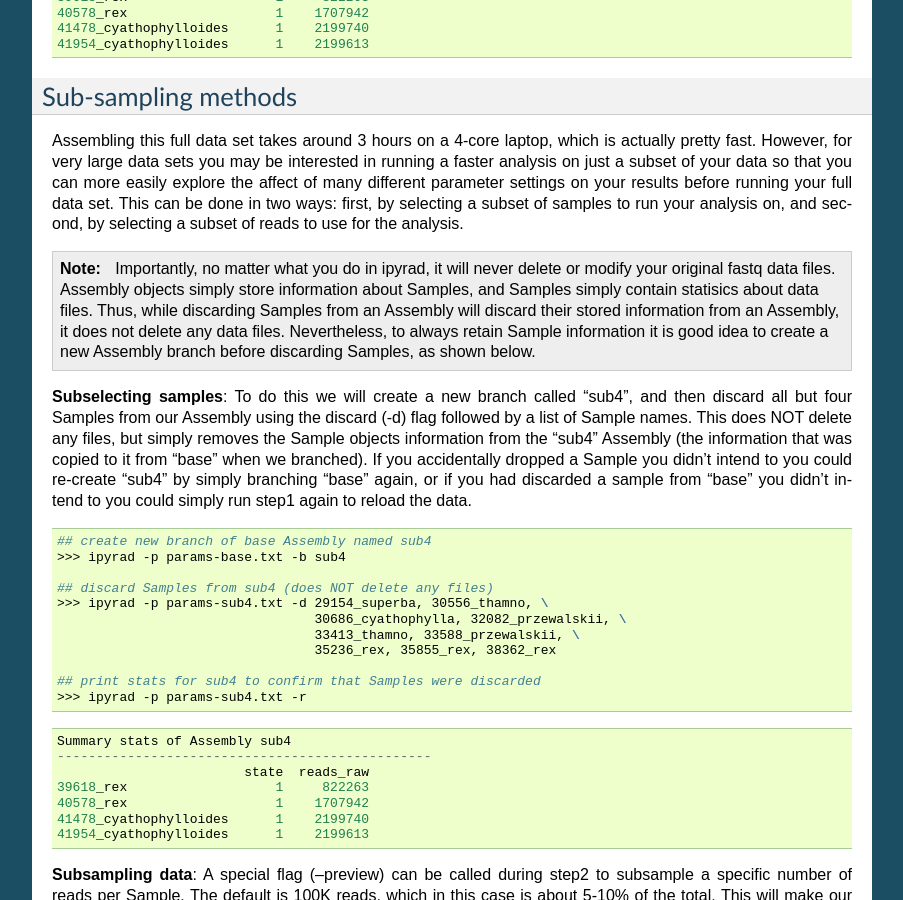
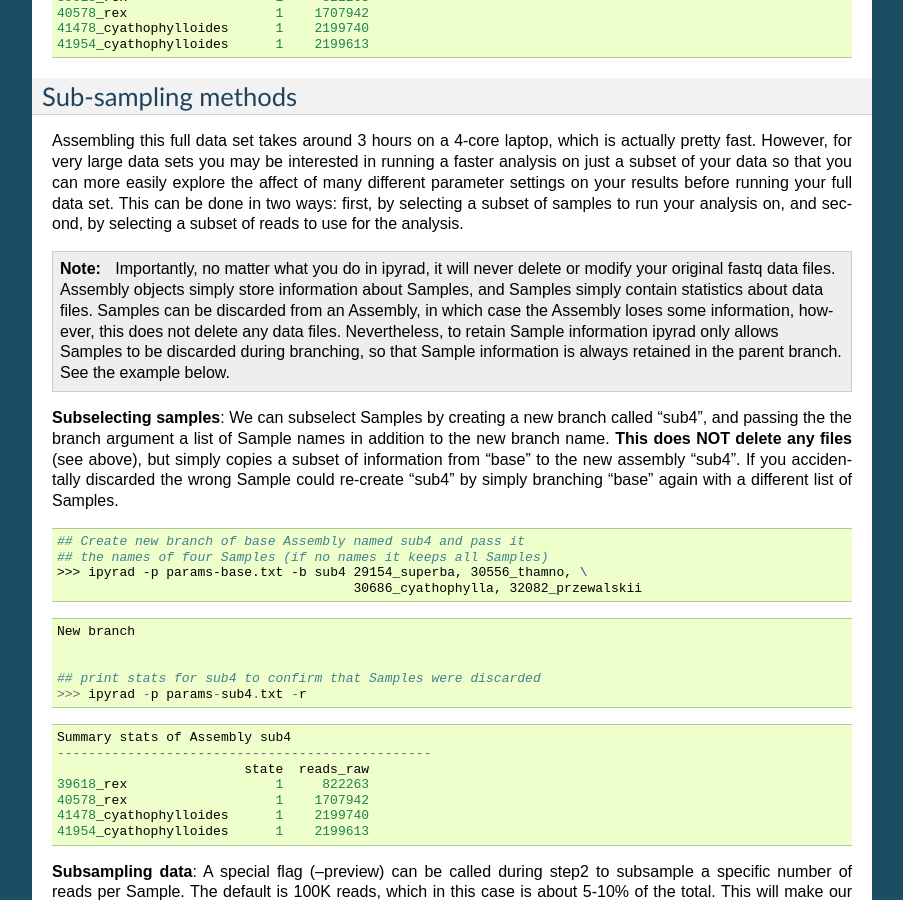
Before and after one commit to dereneaton/ipyrad, a Sphinx documentation site: the page built from docs/pedicularis_cli.rst, in a window 1280 px wide and 900 px high, scrolled down 1462 px. Shown: the whole window, without its empty margins (198-1101 px from the left). Built offline with Sphinx 7.4.7, drawn with Linux system fonts in a browser that asks for light colours; pages that are not in the unit, such as notebooks, are missing from menus; the version number is read from the project's files by our own code.

Commit message:
updating pedic tut

```diff
--- a/docs/pedicularis_cli.rst
+++ b/docs/pedicularis_cli.rst
@@ -124,34 +124,33 @@ a subset of reads to use for the analysis.
 .. note::
     Importantly, no matter what you do in ipyrad, it will never delete or
     modify your original fastq data files. Assembly objects simply store
-    information about Samples, and Samples simply contain statisics about
-    data files. Thus, while discarding Samples from an Assembly will discard
-    their stored information from an Assembly, it does not delete any data files.
-    Nevertheless, to always retain Sample information it is good idea to create
-    a new Assembly branch before discarding Samples, as shown below.
+    information about Samples, and Samples simply contain statistics about
+    data files. Samples can be discarded from an Assembly, in which case the
+    Assembly loses some information, however, this does not delete any data files.
+    Nevertheless, to retain Sample information ipyrad only allows Samples to be
+    discarded during branching, so that Sample information is always retained
+    in the parent branch. See the example below.
 
 
 **Subselecting samples**:
-To do this we will create a new branch called "sub4", and then discard
-all but four Samples from our Assembly using the discard (-d) flag followed
-by a list of Sample names. This does NOT delete any files, but simply removes
-the Sample objects information from the "sub4" Assembly (the information that
-was copied to it from "base" when we branched). If you accidentally dropped
-a Sample you didn't intend to you could re-create "sub4" by simply branching
-"base" again, or if you had discarded a sample from "base" you didn't intend to
-you could simply run step1 again to reload the data.
-
+We can subselect Samples by creating a new branch called "sub4", and passing
+the the branch argument a list of Sample names in addition to the new branch
+name. **This does NOT delete any files** (see above), but simply copies
+a subset of information from "base" to the new assembly "sub4".
+If you accidentally discarded the wrong Sample could re-create "sub4" by
+simply branching "base" again with a different list of Samples.
 
 .. code:: bash
 
-    ## create new branch of base Assembly named sub4
-    >>> ipyrad -p params-base.txt -b sub4
+    ## Create new branch of base Assembly named sub4 and pass it
+    ## the names of four Samples (if no names it keeps all Samples)
+    >>> ipyrad -p params-base.txt -b sub4 29154_superba, 30556_thamno, \
+                                          30686_cyathophylla, 32082_przewalskii
 
-    ## discard Samples from sub4 (does NOT delete any files)
-    >>> ipyrad -p params-sub4.txt -d 29154_superba, 30556_thamno, \
-                                     30686_cyathophylla, 32082_przewalskii, \
-                                     33413_thamno, 33588_przewalskii, \
-                                     35236_rex, 35855_rex, 38362_rex
+
+.. parsed-literal::
+    New branch
+
 
     ## print stats for sub4 to confirm that Samples were discarded
     >>> ipyrad -p params-sub4.txt -r
```
